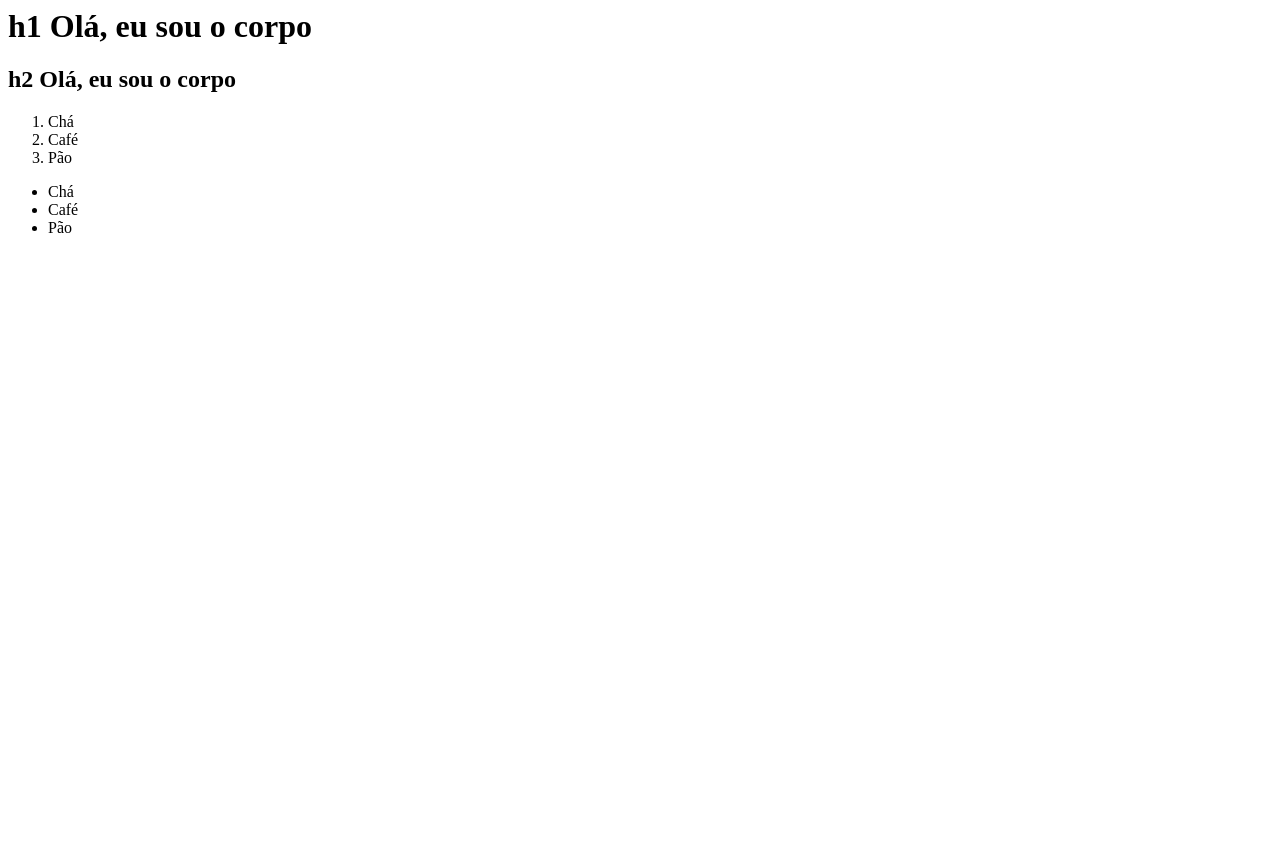
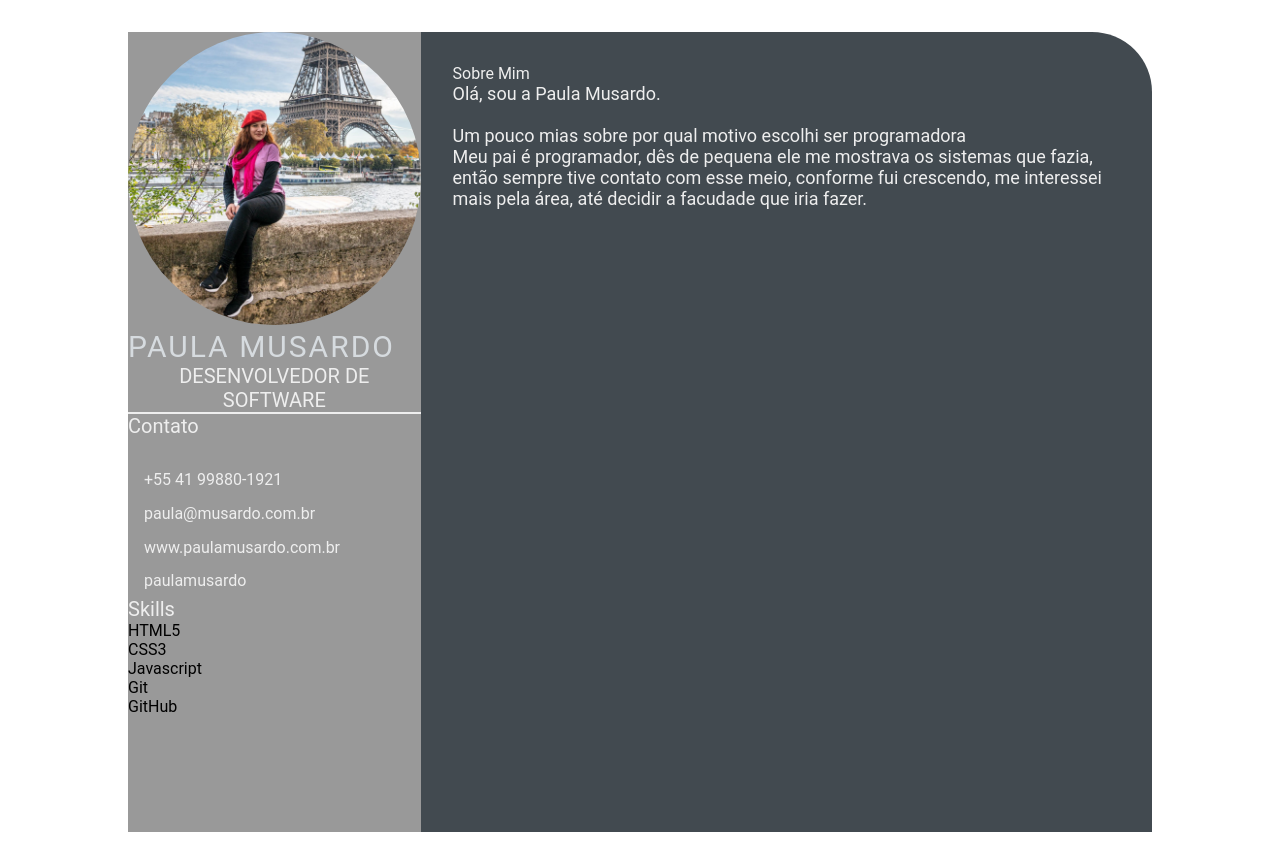
Before and after one commit to paulamusardo/paula-musardo.github.io, a plain HTML site: page index.html in a window 1280 px wide. Before the commit the page ends 800 px from the top, so only its background shows below. Drawn offline with Linux system fonts and the light colour scheme.

Commit message:
feature: add image, contact, skills, about me contents (#2)

```diff
--- a/index.html
+++ b/index.html
@@ -1,21 +1,55 @@
-<html>
-    <head>
-        <title>
-            Olá, eu sou a cabeça
-        </title>
-    </head>
-    <body>
-        <h1>h1 Olá, eu sou o corpo</h1>
-        <h2>h2 Olá, eu sou o corpo</h2>
-    </body>
-    <ol>
-        <li>Chá</li>
-        <li>Café</li>
-        <li>Pão</li>
-    </ol>
-    <ul>
-        <li>Chá</li>
-        <li>Café</li>
-        <li>Pão</li>
-    </ul>
+<!DOCTYPE html>
+<html lang="en">
+<head>
+    <meta charset="UTF-8">
+    <meta http-equiv="X-UA-Compatible" content="IE=edge">
+    <meta name="viewport" content="width=device-width, initial-scale=1.0">
+    <title>Paula Musardo</title>
+    <link rel="stylesheet" href="style.css">
+</head>
+<body>
+    <main class="resume-contents">
+        <section class="left-section">
+            <section class="left-section-content">
+               <div class="profile">
+                    <img class="profile-image" src="img/profile-image.jpg" alt="Profile image">
+                    <p class="name">Paula Musardo</p>
+                    <p class="profession">Desenvolvedor de Software</p>
+               </div>
+               <div class="contact-info">
+                    <p class="left-title">Contato</p>
+                    <ul>
+                        <li><i class="fa fa-phone"></i>+55 41 99880-1921</li>
+                        <li><i class="fa fa-envelope"></i>paula@musardo.com.br</li>
+                        <li><i class="fa fa-globe"></i>www.paulamusardo.com.br</li>
+                        <li><i class="fa fa-github"></i>paulamusardo</li>
+                    </ul>
+               </div>
+                <div class="Skills">
+                    <p class="left-title">Skills</p>
+                    <ul>
+                        <li><p>HTML5</p></li>
+                        <li><p>CSS3</p></li>
+                        <li><p>Javascript</p></li>
+                        <li><p>Git</p></li>
+                        <li><p>GitHub</p></li>
+                    </ul>
+                </div>
+            </section>
+        </section>
+            <section class="right-section">
+                <div class="right-section-contents">
+                    <section class="about gap">
+                        <div class="right-title">Sobre Mim</div>
+                        <p class="about-me-contents">
+                            Olá, sou a Paula Musardo.<br>
+                            <br>Um pouco mias sobre por qual motivo escolhi ser programadora
+                            <br>Meu pai é programador, dês de pequena ele me mostrava os sistemas que fazia, então sempre tive contato com esse meio, conforme fui crescendo, me interessei mais pela área, até decidir a facudade que iria fazer.
+                        </p>
+                    </section>
+
+                </div>
+            </section>
+    </main>
+</body>
 </html>
--- /dev/null
+++ b/style.css
@@ -0,0 +1,103 @@
+* {
+    margin: 0;
+    padding: 0;
+    box-sizing: border-box;
+    list-style: none;
+    font-family: 'Roboto', sans-serif;
+}
+
+.resume-contents {
+    min-height: 100vh;
+    width: 80%;
+    margin: 2rem auto;
+    display: grid;
+    grid-template-columns: repeat(7, 1fr);
+}
+
+.left-section {
+    grid-column: span 2;
+    height: 100%;
+    background-color: #999999;
+}
+
+.right-section {
+    grid-column: span 5;
+    height: 100%;
+    background-color: #424a50;
+    border-radius: 0px 60px 0px 0px;
+}
+
+.left-section-contents{
+    padding: 2rem 2rem;
+}
+
+.profile {
+    width: 100%;
+    border-bottom: 2px solid #eeeeee;
+}
+
+.profile .profile-image {
+    width: 100%;
+    border-radius: 100%;
+}
+
+.name {
+    color: #D6DBDF;
+    font-size: 30px;
+    letter-spacing: 2px;
+    text-transform: uppercase;
+}
+
+.profession {
+    color: #eeeeee;
+    font-size: 20px;
+    text-transform: uppercase;
+    text-align: center;
+}
+
+/* .contact-info { border-bottom: 2px solid #1B2631; } */
+.left-title {
+    color: #eeeeee;
+    font-size: 20px;
+}
+
+.contact-info ul {
+    padding-top: 1.5rem;
+}
+
+.contact-info ul li,
+.references ul li {
+    padding: .4rem 0;
+    color: #eeeeee;
+}
+
+.contact-info ul li i,
+.references ul li i {
+    padding-right: 1rem;
+    font-size: 18px;
+    color: #eeeeee;
+}
+
+.skills ul {
+    padding-top: 1.5rem;
+}
+.skills ul li p {
+    padding: .4rem 0;
+    color: #eeeeee;
+}
+
+.right-section-contents {
+    padding: 2rem 2rem;
+}
+
+.right-title {
+    color: #eeeeee;
+}
+
+.gap {
+    padding-bottom: 2rem;
+}
+.about-me-contents {
+    font-size: 18px;
+    color: #eeeeee;
+}
```
Also changed, not shown: img/profile-image.jpg (added).
